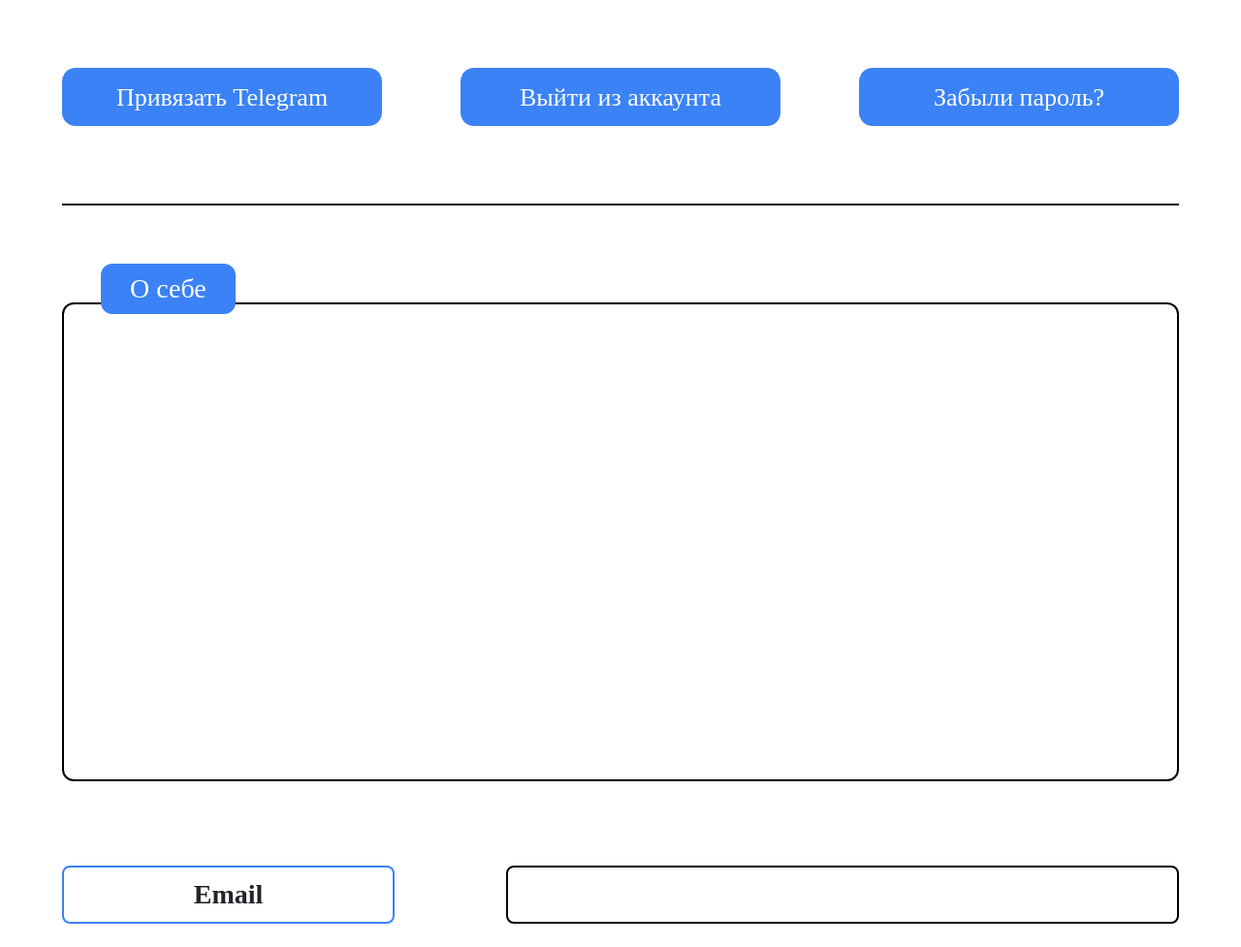
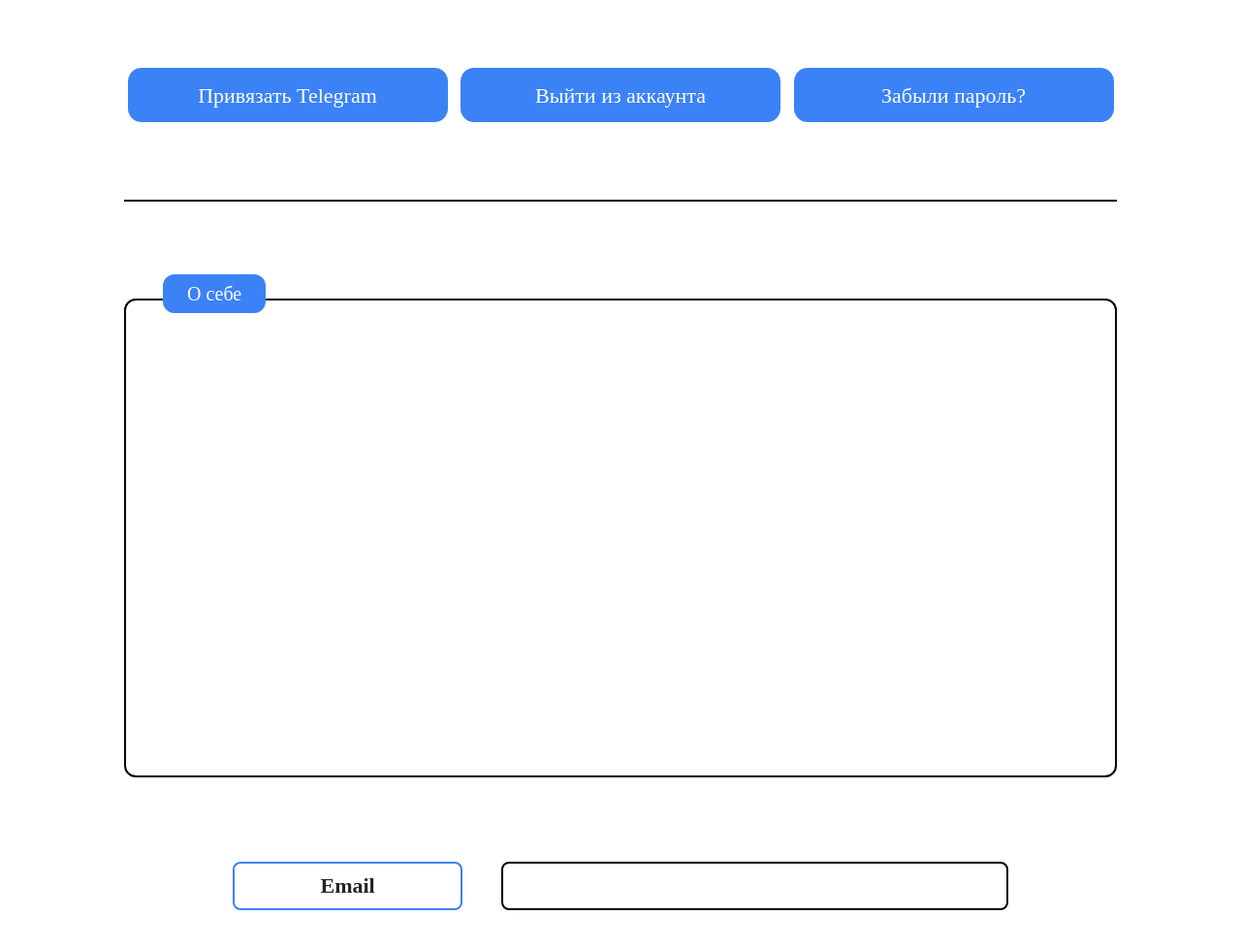
Before and after one commit to OverflowProjectMSP/final, a Vue app in the folder client/: page /newsetting in a window 1280 px wide. Shown: the part 940-1917 px from the top of the page at 97% size. Built offline with nearby package versions, Linux system fonts and the light colour scheme; no server answers; a web font is replaced by a local one.

Commit message:
Уменьшены размеры настроек профиля

```diff
--- a/client/src/components/Edit/NewsettingComp.vue
+++ b/client/src/components/Edit/NewsettingComp.vue
@@ -106,7 +106,7 @@ export default {
 }
 
 .comp {
-  width: 90%;
+  width: 80%;
   display: flex;
   flex-direction: column;
   align-items: start;
@@ -137,6 +137,7 @@ export default {
 .main-info {
   width: 100%;
   display: flex;
+  justify-content: center;
   padding-top: 50px;
   gap: 15%;
   padding-bottom: 40px;
@@ -190,7 +191,7 @@ export default {
 }
 
 .username input {
-  width: 450px;
+  width: 350px;
   height: 50px;
   border: 2px solid #000;
   border-radius: 8px;
@@ -216,7 +217,7 @@ export default {
 }
 
 .surename input {
-  width: 450px;
+  width: 350px;
   height: 50px;
   border: 2px solid #000;
   border-radius: 8px;
@@ -241,7 +242,7 @@ export default {
 }
 
 .interests textarea{
-  width: 950px;
+  width: 750px;
   height: 200px;
   border: 2px solid #000;
   border-radius: 8px;
@@ -283,7 +284,7 @@ export default {
 
 .btns-act {
   display: flex;
-  justify-content: space-between;
+  justify-content: space-evenly;
 }
 
 .btns-act button {
@@ -291,9 +292,9 @@ export default {
   color: #fff;
   border: none;
   border-radius: 14px;
-  width: 400px;
-  height: 60px;
-  font-size: 26px;
+  width: 300px;
+  height: 56px;
+  font-size: 22px;
 }
 
 .aboutme {
@@ -322,12 +323,12 @@ export default {
 .aboutme span {
   position: absolute;
   left: 40px;
-  top: 60px;
+  top: 75px;
 
   background-color: #3b82f6;
   color: #fff;
-  font-size: 28px;
-  padding: 5px 30px;
+  font-size: 20px;
+  padding: 5px 25px;
   border-radius: 12px;
 }
 
@@ -347,6 +348,8 @@ button:active {
   width: 100%;
   display: flex;
   flex-direction: column;
+  align-items: center;
+
   gap: 40px;
 }
 
@@ -358,19 +361,20 @@ button:active {
 .bl h3 {
   display: grid;
   place-items: center;
-  width: 400px;
-  height: 60px;
+  width: 260px !important;
+  height: 50px;
   border: 2px solid #3b82f6;
   border-radius: 8px;
+  font-size: 22px;
   font-weight: 550;
   margin: 0;
 }
 
 .bl input {
-  width: 70%;
+  width: 800px;
   border: 2px solid #000;
   border-radius: 8px;
-  font-size: 24px;
+  font-size: 20px;
   font-weight: 500;
   padding: 0 10px;
 }
@@ -397,12 +401,15 @@ input[type="number"] {
 }
 
 @media (max-width: 1400px) {
+  .main-info {
+    gap: 15%;
+  }
   .name-sure {
     flex-direction: column;
   }
 
   .interests textarea {
-    width: 450px;
+    width: 350px;
   }
 
 }
@@ -415,6 +422,18 @@ input[type="number"] {
   .btns-act {
     gap: 10px;
   }
+
+  .bl input {
+    width: 550px;
+  }
+
+  .bl {
+    gap: 5%;
+  }
+
+  .bl h3 {
+    width: 250px !important;
+  }
 }
 
 @media (max-width: 1120px) {
@@ -423,9 +442,27 @@ input[type="number"] {
   }
 }
 
+@media (max-width: 1000px) {
+  .bl input {
+    width: 350px;
+  }
+
+  .bl h3 {
+    width: 200px !important;
+    font-size: 18px;
+  }
+}
+
+@media (max-width: 970px) {
+  .main-info {
+    gap: 5%;
+  }
+}
+
 @media (max-width: 860px) {
   .btns-act {
     flex-direction: column;
+    align-items: center;
   }
 
   .action h2 {
@@ -434,7 +471,7 @@ input[type="number"] {
   }
 
   .btns-act button {
-    width: 100%;
+    width: 65%;
     gap: 20px;
   }
 
@@ -451,11 +488,46 @@ input[type="number"] {
 @media (max-width: 730px) {
   .main-info {
     flex-direction: column;
+    gap: 30px;
+    align-items: center;
+    justify-content: start;
+  }
+
+  h1 {
+    font-size: 26px !important;
+  }
+
+  .action h2 {
+    font-size: 26px !important;
+  }
+
+  .links p {
+    font-size: 18px;
+  }
+
+  .username input {
+    width: 600px;
+  }
+
+  .surename input {
+    width: 600px;
+  }
+
+  .interests textarea {
+    width: 600px;
   }
 
   .avatar img {
     width: 300px;
     height: 300px;
+  }
+
+  .btns-act {
+    align-items: center;
+  }
+
+  .btns-act button {
+    width: 80%;
   }
 }
 
@@ -466,18 +538,37 @@ input[type="number"] {
   }
 
   .bl h3 {
-    width: 450px;
+    width: 350px !important;
   }
 
   .bl input {
-    width: 450px;
-    height: 60px;
+    width: 350px;
+    height: 50px;
   }
+
+  .username input {
+    width: 400px;
+  }
+
+  .surename input {
+    width: 400px;
+  }
+
+  .interests textarea {
+    width: 400px;
+  }
+
 }
 
 @media (max-width: 450px) {
   .bl h3 {
-    width: 330px;
+    width: 330px !important;
+  }
+
+  .btns-act button {
+    width: 90%;
+    font-size: 20px;
+
   }
 
   .bl input {
```
